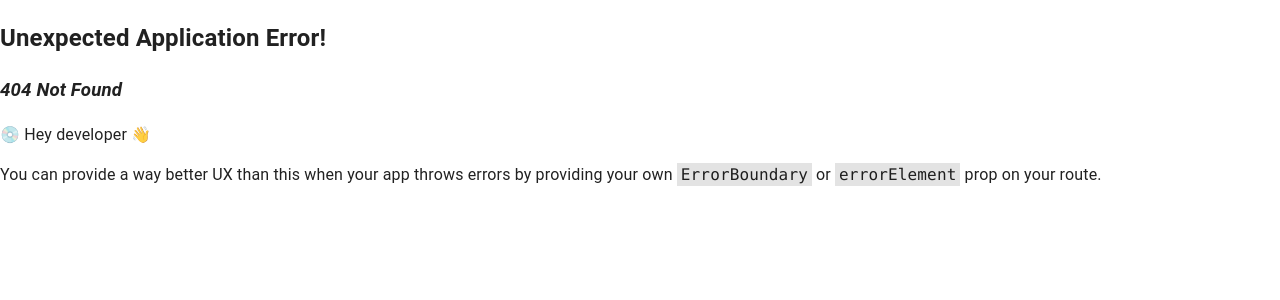
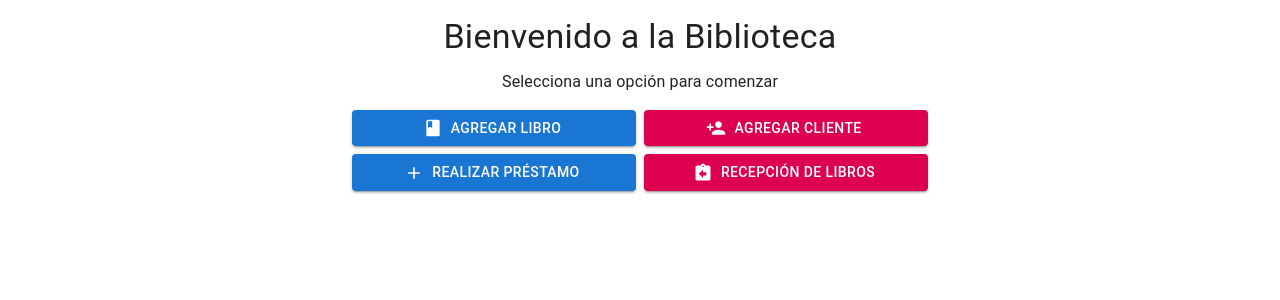
Before and after one commit to adubon148/frontumg, a React (Create React App) app: page /home in a window 1280 px wide. Before the commit this address had no page. Shown: the top 300 px of the page. Built offline with nearby package versions, Linux system fonts and the light colour scheme.

Commit message:
home add y rutas

```diff
--- a/src/App.js
+++ b/src/App.js
@@ -2,6 +2,7 @@ import { createBrowserRouter, RouterProvider } from 'react-router-dom';
 import Autores from './components/autores';
 import Login from './components/login';
 import Clientes from './components/Clientes.js';
+import Home from './components/home.js';
 import { ThemeProvider, createTheme, CssBaseline } from '@mui/material';
 
 const theme = createTheme({
@@ -20,6 +21,10 @@ const router = createBrowserRouter([
   {
     path: '/',
     element: <Login />,
+  },
+  {
+    path: '/home',
+    element: <Home />,
   },
   {
     path: '/autores',
--- /dev/null
+++ b/src/components/home.js
@@ -0,0 +1,62 @@
+import { Box, Button, Container, Grid, Typography } from '@mui/material';
+import { Add, PersonAdd, Book, AssignmentReturn } from '@mui/icons-material';
+
+function Home() {
+  return (
+    <Container maxWidth="sm">
+      <Box textAlign="center" my={4}>
+        <Typography variant="h4" gutterBottom>
+          Bienvenido a la Biblioteca
+        </Typography>
+        <Typography variant="body1" gutterBottom>
+          Selecciona una opción para comenzar
+        </Typography>
+      </Box>
+      <Grid container spacing={2} justifyContent="center">
+        <Grid item xs={12} sm={6}>
+          <Button
+            fullWidth
+            variant="contained"
+            color="primary"
+            startIcon={<Book />}
+          >
+            Agregar Libro
+          </Button>
+        </Grid>
+        <Grid item xs={12} sm={6}>
+          <Button
+            fullWidth
+            variant="contained"
+            color="secondary"
+            startIcon={<PersonAdd />}
+            href='https://frontumg.onrender.com/clientes'
+          >
+            Agregar Cliente
+          </Button>
+        </Grid>
+        <Grid item xs={12} sm={6}>
+          <Button
+            fullWidth
+            variant="contained"
+            color="primary"
+            startIcon={<Add />}
+          >
+            Realizar Préstamo
+          </Button>
+        </Grid>
+        <Grid item xs={12} sm={6}>
+          <Button
+            fullWidth
+            variant="contained"
+            color="secondary"
+            startIcon={<AssignmentReturn />}
+          >
+            Recepción de Libros
+          </Button>
+        </Grid>
+      </Grid>
+    </Container>
+  );
+}
+
+export default Home;
--- a/src/components/login.js
+++ b/src/components/login.js
@@ -98,6 +98,7 @@ const Login= () =>{
                             variant='contained'
                             color='secondary'
                             className={classes.Button}
+                            href='https://frontumg.onrender.com/home'
                         >Iniciar Sesion</Button>
                     </Form>
 
```
